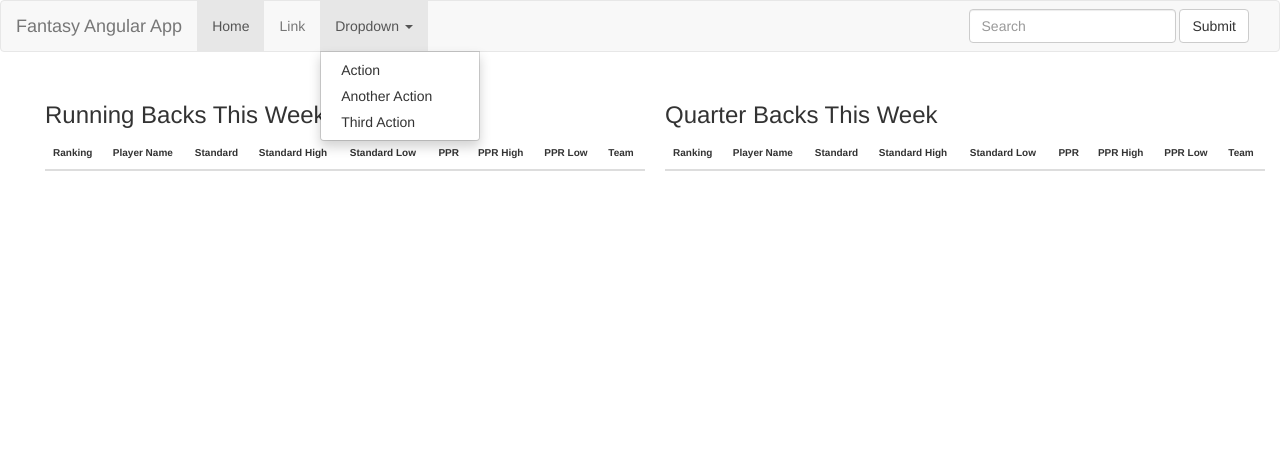
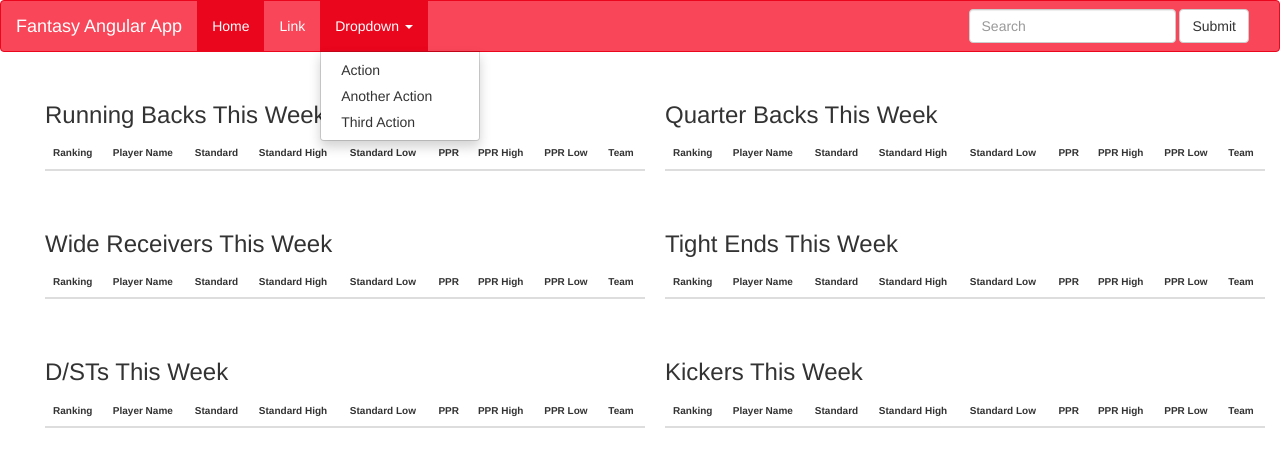
Before and after one commit to emrickgarrett/Football_Angular_App, a plain HTML site: page index.html in a window 1280 px wide. Both pictures are taken after a click on the button "Dropdown". Drawn offline with nearby package versions, Linux system fonts and the light colour scheme; no server answers.

Commit message:
Styled the navbar, added all the top 15 scoring for the week

```diff
--- a/index.html
+++ b/index.html
@@ -122,6 +122,130 @@
 			  	</tr>
 			  </table>
 		  </div>
+
+		  <!-- Testing for WR's -->
+		  <div id="wr-results" class="table-results">
+			  <table class="table">
+			  	<thead>
+			  		<h3>Wide Receivers This Week</h3>
+				 	<tr>
+				 		<th>Ranking</th>
+					  	<th>Player Name</th>
+					  	<th>Standard</th>
+					  	<th>Standard High</th>
+					  	<th>Standard Low</th>
+					  	<th>PPR</th>
+					  	<th>PPR High</th>
+					  	<th>PPR Low</th>
+					  	<th>Team</th>
+			  		</tr>
+			  	</thead>
+			  	<tr ng-repeat="player in topWRs.Rankings">
+			  		<td>{{$index + 1}}</td>
+			  		<td>{{player.name}}</td>
+			  		<td>{{player.standard}}</td>
+			  		<td>{{player.standardHigh}}</td>
+			  		<td>{{player.standardLow}}</td>
+			  		<td>{{player.ppr}}</td>
+			  		<td>{{player.pprHigh}}</td>
+			  		<td>{{player.pprLow}}</td>
+			  		<td>{{player.team}}</td>
+			  	</tr>
+			  </table>
+		  </div>
+
+		  <!-- Testing for TE's -->
+		  <div id="te-results" class="table-results">
+			  <table class="table">
+			  	<thead>
+			  		<h3>Tight Ends This Week</h3>
+				 	<tr>
+				 		<th>Ranking</th>
+					  	<th>Player Name</th>
+					  	<th>Standard</th>
+					  	<th>Standard High</th>
+					  	<th>Standard Low</th>
+					  	<th>PPR</th>
+					  	<th>PPR High</th>
+					  	<th>PPR Low</th>
+					  	<th>Team</th>
+			  		</tr>
+			  	</thead>
+			  	<tr ng-repeat="player in topTEs.Rankings">
+			  		<td>{{$index + 1}}</td>
+			  		<td>{{player.name}}</td>
+			  		<td>{{player.standard}}</td>
+			  		<td>{{player.standardHigh}}</td>
+			  		<td>{{player.standardLow}}</td>
+			  		<td>{{player.ppr}}</td>
+			  		<td>{{player.pprHigh}}</td>
+			  		<td>{{player.pprLow}}</td>
+			  		<td>{{player.team}}</td>
+			  	</tr>
+			  </table>
+		  </div>
+
+		  <!-- Testing for DEF's -->
+		  <div id="def-results" class="table-results">
+			  <table class="table">
+			  	<thead>
+			  		<h3>D/STs This Week</h3>
+				 	<tr>
+				 		<th>Ranking</th>
+					  	<th>Player Name</th>
+					  	<th>Standard</th>
+					  	<th>Standard High</th>
+					  	<th>Standard Low</th>
+					  	<th>PPR</th>
+					  	<th>PPR High</th>
+					  	<th>PPR Low</th>
+					  	<th>Team</th>
+			  		</tr>
+			  	</thead>
+			  	<tr ng-repeat="player in topDEFs.Rankings">
+			  		<td>{{$index + 1}}</td>
+			  		<td>{{player.name}}</td>
+			  		<td>{{player.standard}}</td>
+			  		<td>{{player.standardHigh}}</td>
+			  		<td>{{player.standardLow}}</td>
+			  		<td>{{player.ppr}}</td>
+			  		<td>{{player.pprHigh}}</td>
+			  		<td>{{player.pprLow}}</td>
+			  		<td>{{player.team}}</td>
+			  	</tr>
+			  </table>
+		  </div>
+
+		  <!-- Testing for K's -->
+		  <div id="k-results" class="table-results">
+			  <table class="table">
+			  	<thead>
+			  		<h3>Kickers This Week</h3>
+				 	<tr>
+				 		<th>Ranking</th>
+					  	<th>Player Name</th>
+					  	<th>Standard</th>
+					  	<th>Standard High</th>
+					  	<th>Standard Low</th>
+					  	<th>PPR</th>
+					  	<th>PPR High</th>
+					  	<th>PPR Low</th>
+					  	<th>Team</th>
+			  		</tr>
+			  	</thead>
+			  	<tr ng-repeat="player in topKs.Rankings">
+			  		<td>{{$index + 1}}</td>
+			  		<td>{{player.name}}</td>
+			  		<td>{{player.standard}}</td>
+			  		<td>{{player.standardHigh}}</td>
+			  		<td>{{player.standardLow}}</td>
+			  		<td>{{player.ppr}}</td>
+			  		<td>{{player.pprHigh}}</td>
+			  		<td>{{player.pprLow}}</td>
+			  		<td>{{player.team}}</td>
+			  	</tr>
+			  </table>
+		  </div>
 	  	</div>
 	</body>
 </html>
--- a/scripts/fantasy_api_scripts.js
+++ b/scripts/fantasy_api_scripts.js
@@ -79,8 +79,8 @@
 			$scope.getTopQBs(week, ppr, topQBsFunc);
 			$scope.getTopRBs(week, ppr, topRBsFunc);
 			$scope.getTopWRs(week, ppr, topWRsFunc);
-			$scope.getTopDefs(week, ppr, topTEsFunc);
-			$scope.getTopTEs(week, ppr, topDEFsFunc);
+			$scope.getTopDefs(week, ppr, topDEFsFunc);
+			$scope.getTopTEs(week, ppr, topTEsFunc);
 			$scope.getTopKs(week, ppr, topKsFunc);
 		}
 
--- a/styles/general_formatting.css
+++ b/styles/general_formatting.css
@@ -1,3 +1,44 @@
+body{
+
+}
+
+.navbar, .navbar-default{
+	color:white;
+	background-color: #FA4659;
+	background-image: none;
+	background-repeat: no-repeat;
+	filter:none;
+	border-color: #ea061d;
+}
+
+/* li */
+.navbar-default .navbar-nav > .active > a, .navbar-default .navbar-nav>.open>a{
+	color:white;
+	background-color: #ea061d;
+}
+
+.navbar-default .navbar-nav > .active > a:hover, .navbar-default .navbar-nav>.open>a:hover, .navbar-default .navbar-toggle:hover{
+	color:#FEFFE4;
+	background-color: #ea061d;
+}
+
+.navbar-default .navbar-nav > .active > a:focus, .navbar-default .navbar-nav>.open>a:focus{
+	color:white;
+	background-color: #ea061d;
+}
+
+.navbar-default .navbar-toggle{
+	border-color:#ea061d;
+}
+
+.navbar-default .navbar-brand, .navbar-default .navbar-nav>li>a{
+	color:white;
+}
+
+.navbar-default .navbar-brand:hover, .navbar-default .navbar-nav>li>a:hover{
+	color:#FEFFE4;
+}
+
 table{
 	width:600px !important;
 	font-size:10px;
```
Also changed, not shown: 1 other file.
